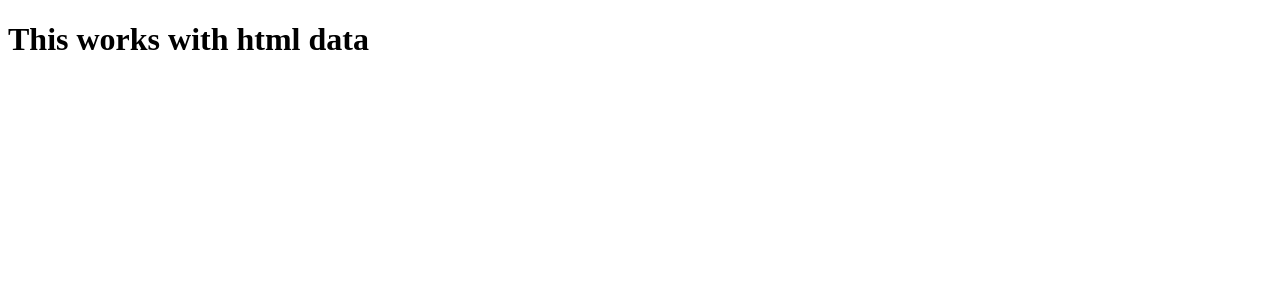
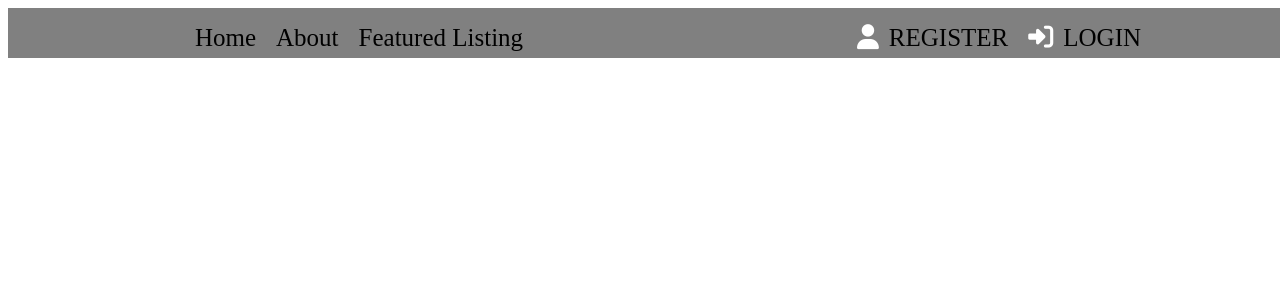
Before and after one commit to trinadhravuri/dbpractice, a Django app: page / in a window 1280 px wide. Shown: the top 300 px of the page. Run offline with Django 4.2, Linux system fonts and the light colour scheme.

Commit message:
home nav bar updated

```diff
--- /dev/null
+++ b/dbpract/static/home.css
@@ -0,0 +1,67 @@
+
+.navbar{
+    position: fixed;
+    display: flex;
+    flex-direction: row;
+    height: 50px;
+    width: 100%;
+    background-color: grey;
+    text-align: center;
+    justify-content: space-around;
+}
+
+.navhome{
+    display: flex;
+    flex-direction: row;
+    text-align: center;
+    justify-content: space-around;
+}
+.navhome li{
+    list-style: none;
+}
+.navhome li a{
+    text-decoration: none;
+    font-size: 25px;
+    color: black;
+    padding: 10px 10px;
+}
+.navhome li a:active,
+.navhome li a:hover{
+    color: white;
+}
+.users{
+    display: flex;
+    flex-direction: row;
+    text-align: center;
+    justify-content: space-around;
+}
+.users li{
+    list-style: none;
+
+}
+.users li a{
+    text-decoration: none;
+    font-size: 25px;
+    color:black;
+    padding: 10px 10px;
+}
+.users li a:active,
+.users li a:hover{
+    color:white;
+}
+.users li a:active,
+.users li a:hover i{
+    color:black;
+}
+.users li i{
+    color:white;
+    margin-right: 10px;
+}
+.users li i:active,
+.users li i:hover{
+    color: black;
+}
+.users li i:active,
+.users li i:hover a{
+    color: white;
+}
--- a/dbpract/templates/home.html
+++ b/dbpract/templates/home.html
@@ -1,11 +1,30 @@
 <!DOCTYPE html>
+{% load static %}
 <html lang="en">
 <head>
     <meta charset="UTF-8">
+    <link rel="stylesheet" href="https://cdnjs.cloudflare.com/ajax/libs/font-awesome/6.4.0/css/all.min.css" integrity="sha512-iecdLmaskl7CVkqkXNQ/ZH/XLlvWZOJyj7Yy7tcenmpD1ypASozpmT/E0iPtmFIB46ZmdtAc9eNBvH0H/ZpiBw==" crossorigin="anonymous" referrerpolicy="no-referrer" />
     <meta name="viewport" content="width=device-width, initial-scale=1.0">
+    <link rel="stylesheet" href="{% static '/home.css'%}">
     <title>Home</title>
 </head>
 <body>
-    <h1>This works with html data</h1>
+    <!--Home nav bar start -->
+    <section class="navbar">
+        <div>
+            <ul class="navhome">
+                <li><a href="">Home</a></li>
+                <li><a href="">About</a></li>
+                <li><a href="">Featured Listing</a></li>
+            </ul>
+        </div>
+        <div>
+            <ul  class="users">
+                <li><a href=""><i class="fa-solid fa-user"></i>REGISTER</a></li>
+                <li><a href=""><i class="fa-solid fa-right-to-bracket"></i>LOGIN</a></li>
+            </ul>
+        </div>
+    </section>
+    <!--Home nav bar end -->
 </body>
 </html>
--- a/dbpract/urls.py
+++ b/dbpract/urls.py
@@ -3,4 +3,5 @@ from . import views
 
 urlpatterns = [
     path('',views.home,name='home'),
+    path('pas',views.password,name='password'),
 ]
--- a/dbpract/views.py
+++ b/dbpract/views.py
@@ -1,6 +1,15 @@
 from django.shortcuts import render
-
+import random
+from django.http import JsonResponse
 # Create your views here.
 
 def home(request):
     return render(request,'home.html')
+
+def password(request):
+    char = list('abcdefghijklmnopqrstuvwxyz0123456789!@#$%^&*_+\/><~')
+    password = ''
+    for i in range(15):
+        password += random.choice(char)
+    pas = {'password':password}
+    return JsonResponse(pas)
```
Also changed, not shown: practicedatabase/settings.py (+9 -2 lines).
